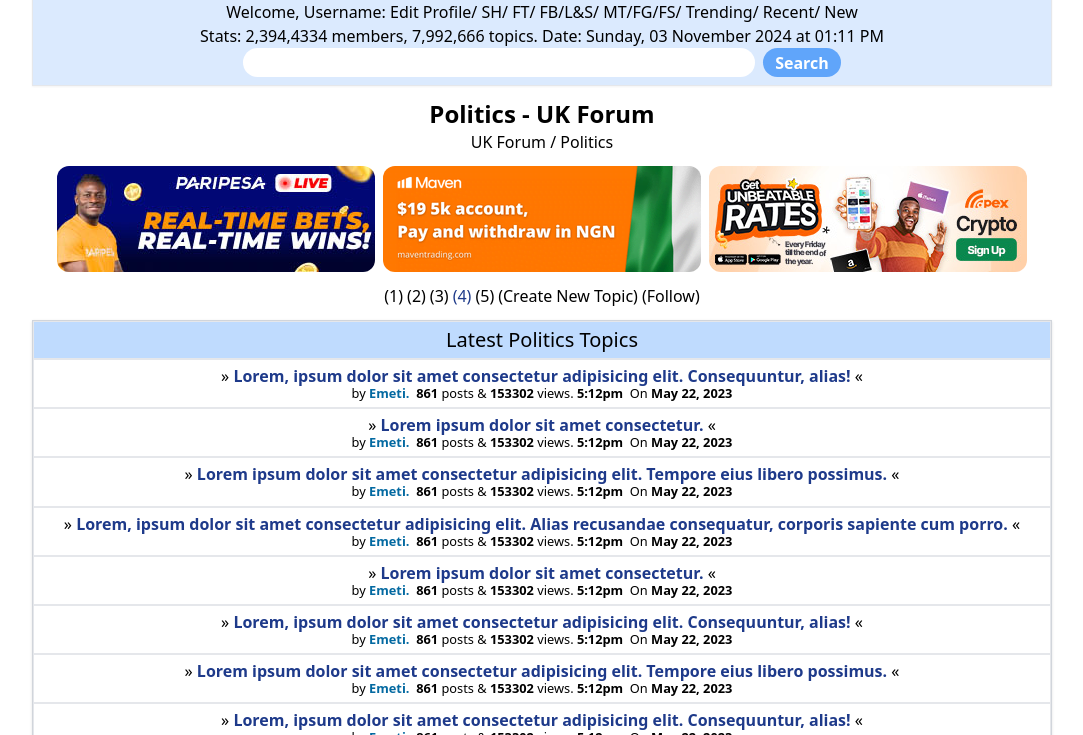
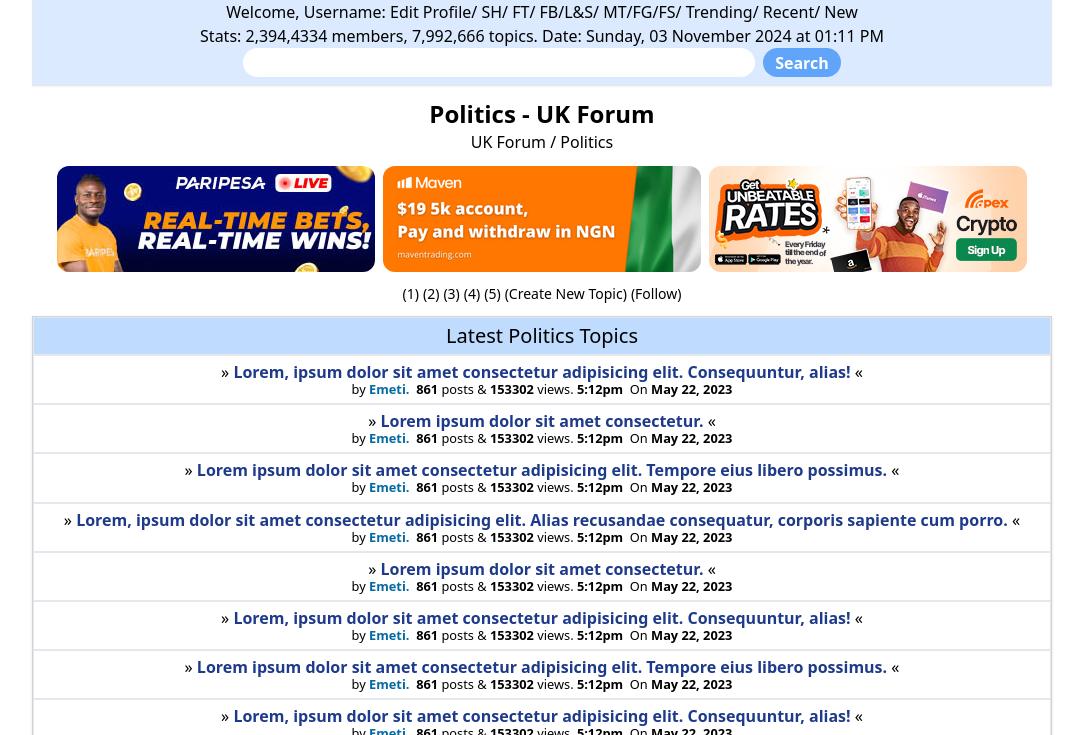
Before and after one commit to emetisuccess/ukforum, a website: page threads.html in a window 1280 px wide. Shown: the part 65-800 px from the top of the page, without its empty margins (98-1181 px from the left). Drawn offline with Linux system fonts and the light colour scheme.

Commit message:
post modify commit

```diff
--- a/threads.html
+++ b/threads.html
@@ -71,14 +71,14 @@
     <section id="topic">
       <div class="container mx-auto max-w-[1020px]">
         <div class="w-full  py-1 mx-auto">
-          <ul class="flex justify-center items-center space-x-1">
-            <li class="rounded-full">(<a href="#1">1</a>)</li>
-            <li class="rounded-full">(<a href="#2">2</a>)</li>
-            <li class="rounded-full">(<a href="#3">3</a>)</li>
-            <li class=" text-blue-900">(<a href="#4">4</a>)</li>
-            <li class="rounded-full">(<a href="#5">5</a>)</li>
-            <li class="rounded-full">(<a href="create.html">Create New Topic</a>)</li>
-            <li class="rounded-full">(<a href="#follow">Follow</a>)</li>
+          <ul class="flex justify-center text-sm items-center space-x-1">
+            <li>(<a href="#1">1</a>)</li>
+            <li>(<a href="#2">2</a>)</li>
+            <li>(<a href="#3">3</a>)</li>
+            <li>(<a href="#4">4</a>)</li>
+            <li>(<a href="#5">5</a>)</li>
+            <li>(<a href="create.html">Create New Topic</a>)</li>
+            <li>(<a href="#follow">Follow</a>)</li>
           </ul>
         </div>
       </div>
@@ -247,7 +247,7 @@
           </div>
 
           <div class="bg-blue-200 w-full border border-bottom-gray-600 py-1 mx-auto">
-            <ul class="flex justify-center items-center space-x-1 ">
+            <ul class="flex text-sm justify-center items-center space-x-1 ">
               <li class="rounded-full">(<a href="#1">1</a>)</li>
               <li class="rounded-full">(<a href="#2">2</a>)</li>
               <li class="rounded-full">(<a href="#3">3</a>)</li>
```
